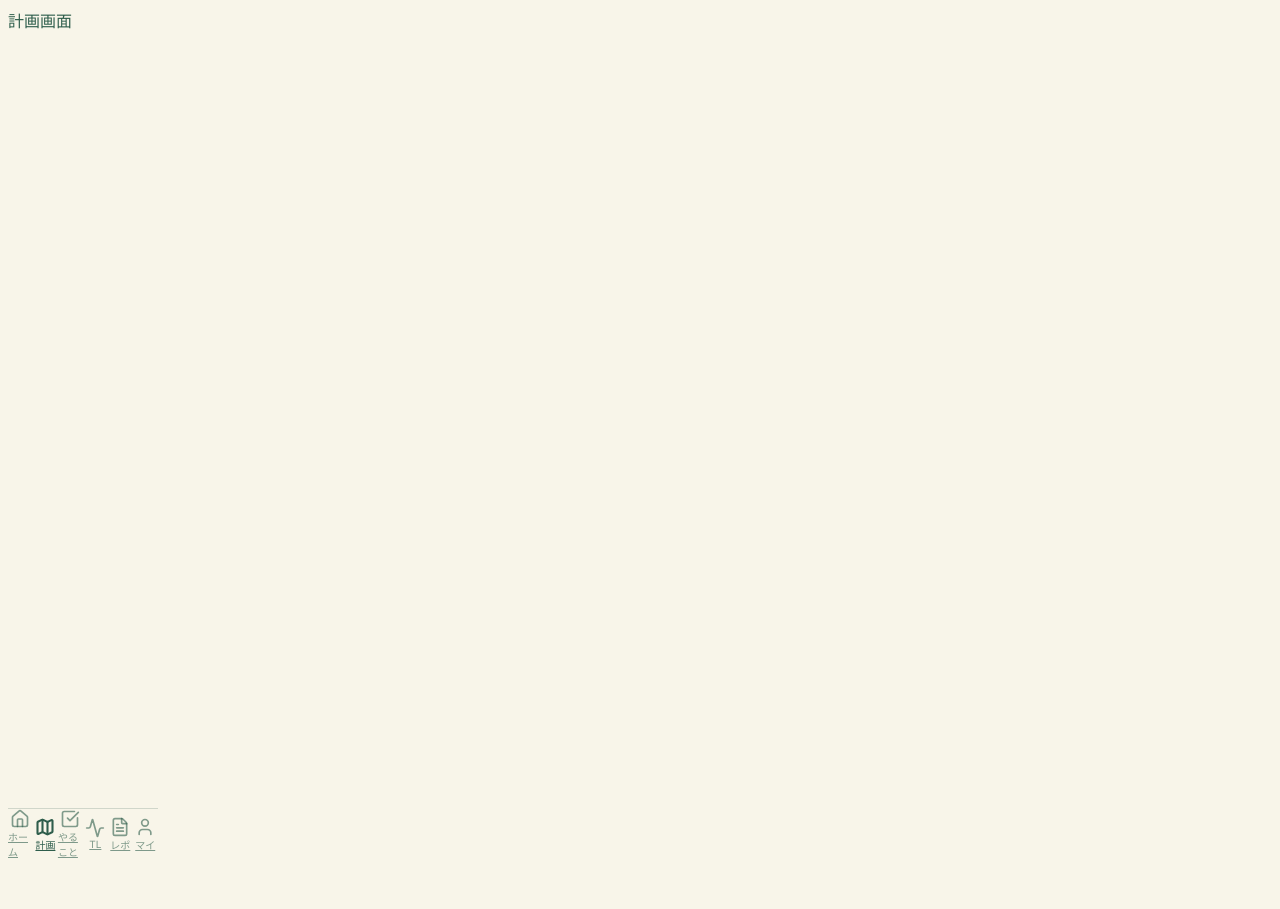
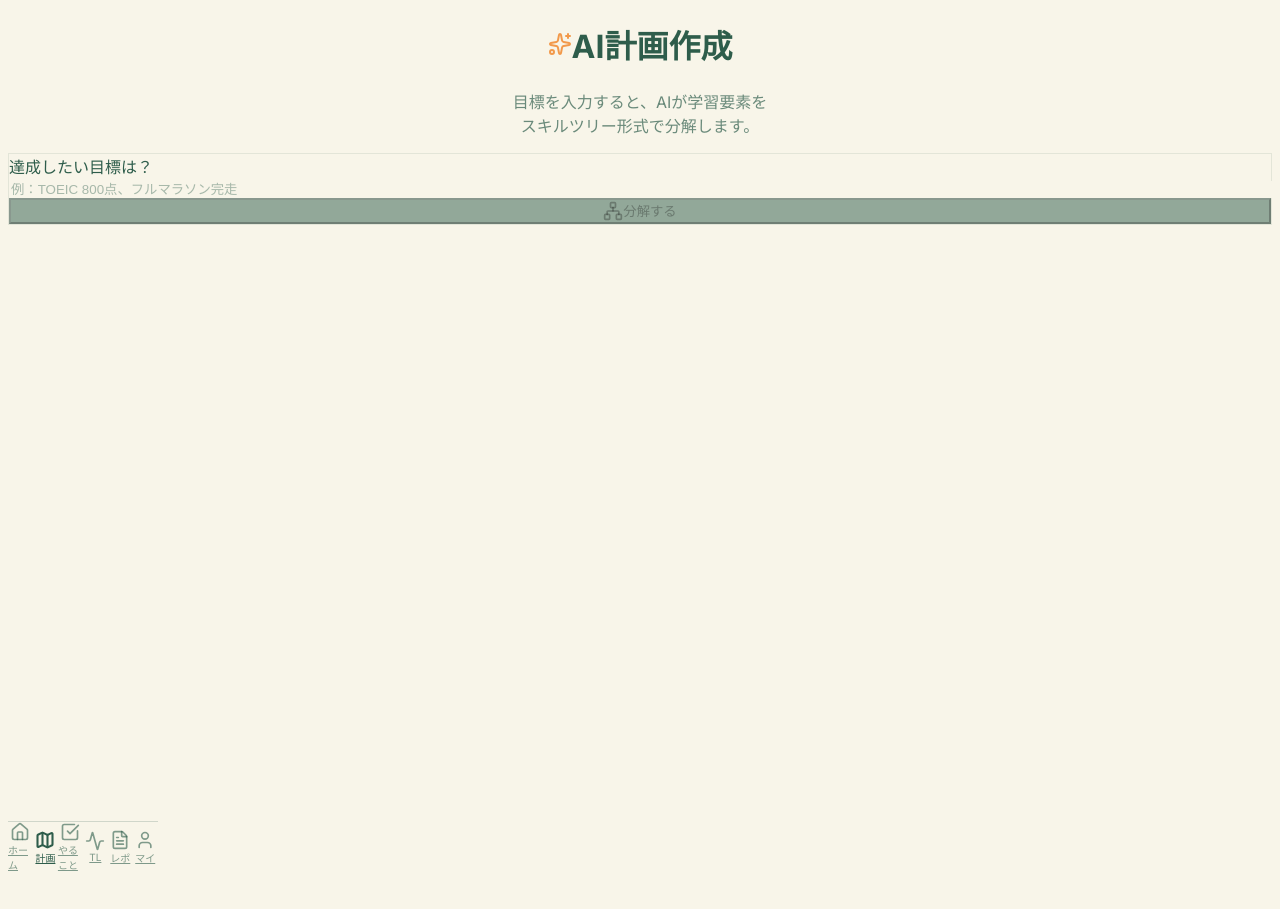
Before and after one commit to miya0202002-alt/Action-Plus, a Next.js app: page /plan in a window 1280 px wide. Built offline with nearby package versions, Linux system fonts and the light colour scheme.

Commit message:
Add AI planning feature with Gemini

```diff
--- a/app/plan/page.tsx
+++ b/app/plan/page.tsx
@@ -1 +1,146 @@
-export default function PlanPage() { return <div>計画画面</div> }
+"use client";
+
+import { useState } from "react";
+import { ArrowRight, Loader2, Sparkles, Network } from "lucide-react";
+
+// ツリーのデータ型定義
+type TreeItem = {
+  name: string;
+  children?: TreeItem[];
+};
+
+type TreeResponse = {
+  goal: string;
+  children: TreeItem[];
+};
+
+export default function PlanPage() {
+  const [inputGoal, setInputGoal] = useState("");
+  const [isLoading, setIsLoading] = useState(false);
+  const [treeData, setTreeData] = useState<TreeResponse | null>(null);
+
+  const handleGenerate = async () => {
+    if (!inputGoal) return;
+    setIsLoading(true);
+    setTreeData(null);
+
+    try {
+      const res = await fetch("/api/generate", {
+        method: "POST",
+        headers: { "Content-Type": "application/json" },
+        body: JSON.stringify({ goal: inputGoal }),
+      });
+      const data = await res.json();
+      setTreeData(data);
+    } catch (error) {
+      console.error("Error:", error);
+      alert("生成に失敗しました。もう一度試してください。");
+    } finally {
+      setIsLoading(false);
+    }
+  };
+
+  return (
+    <div className="min-h-screen bg-[#F8F5E9] pb-24 px-4 pt-8">
+      <div className="max-w-md mx-auto space-y-8">
+
+        {/* ヘッダー */}
+        <div className="text-center space-y-2">
+          <h1 className="text-2xl font-bold text-[#2E5D4B] flex items-center justify-center gap-2">
+            <Sparkles className="text-[#F2994A]" />
+            AI計画作成
+          </h1>
+          <p className="text-sm text-[#2E5D4B]/70">
+            目標を入力すると、AIが学習要素を<br/>スキルツリー形式で分解します。
+          </p>
+        </div>
+
+        {/* 入力フォーム */}
+        <div className="bg-white p-6 rounded-2xl shadow-sm border border-[#2E5D4B]/10 space-y-4">
+          <div>
+            <label className="block text-sm font-bold text-[#2E5D4B] mb-2">
+              達成したい目標は？
+            </label>
+            <input
+              type="text"
+              value={inputGoal}
+              onChange={(e) => setInputGoal(e.target.value)}
+              placeholder="例：TOEIC 800点、フルマラソン完走"
+              className="w-full p-4 rounded-xl bg-[#F8F5E9] border-none text-[#2E5D4B] placeholder-[#2E5D4B]/40 focus:ring-2 focus:ring-[#2E5D4B]"
+            />
+          </div>
+
+          <button
+            onClick={handleGenerate}
+            disabled={isLoading || !inputGoal}
+            className="w-full bg-[#2E5D4B] disabled:bg-[#2E5D4B]/50 text-white font-bold py-4 rounded-xl shadow-lg active:scale-95 transition-all flex items-center justify-center gap-2"
+          >
+            {isLoading ? (
+              <>
+                <Loader2 className="animate-spin" />
+                AIが分析中...
+              </>
+            ) : (
+              <>
+                <Network size={20} />
+                分解する
+              </>
+            )}
+          </button>
+        </div>
+
+        {/* 結果表示エリア（ツリー） */}
+        {treeData && (
+          <div className="space-y-4 animate-in fade-in slide-in-from-bottom-4 duration-500">
+            <div className="flex items-center gap-2 text-[#2E5D4B] font-bold border-b border-[#2E5D4B]/10 pb-2">
+              <Network size={18} />
+              <span>{treeData.goal} の分解図</span>
+            </div>
+
+            <div className="pl-2">
+              {treeData.children.map((item, index) => (
+                <TreeBranch key={index} item={item} level={0} />
+              ))}
+            </div>
+          </div>
+        )}
+      </div>
+    </div>
+  );
+}
+
+// 再帰的にツリーを表示するコンポーネント
+function TreeBranch({ item, level }: { item: TreeItem; level: number }) {
+  // レベルに応じた色とスタイル
+  const isRoot = level === 0;
+  const isLeaf = !item.children || item.children.length === 0;
+
+  return (
+    <div className="relative">
+      {/* 枝の線 */}
+      <div className="absolute left-[-12px] top-0 bottom-0 w-px bg-[#2E5D4B]/20" />
+      <div className="absolute left-[-12px] top-6 w-3 h-px bg-[#2E5D4B]/20" />
+
+      {/* カード本体 */}
+      <div className={`
+        relative mb-3 ml-2 p-4 rounded-xl border
+        ${isRoot ? "bg-white border-[#2E5D4B] shadow-md" : ""}
+        ${!isRoot && !isLeaf ? "bg-white border-[#2E5D4B]/20" : ""}
+        ${isLeaf ? "bg-[#F8F5E9] border-[#2E5D4B]/10" : ""}
+      `}>
+        <h3 className={`font-bold ${isRoot ? "text-lg text-[#2E5D4B]" : "text-sm text-[#2E5D4B]"}`}>
+          {item.name}
+        </h3>
+      </div>
+
+      {/* 子要素がある場合は再帰表示 */}
+      {item.children && (
+        <div className="pl-6 border-l border-[#2E5D4B]/20 ml-6">
+          {item.children.map((child, idx) => (
+            <TreeBranch key={idx} item={child} level={level + 1} />
+          ))}
+        </div>
+      )}
+    </div>
+  );
+}
```
